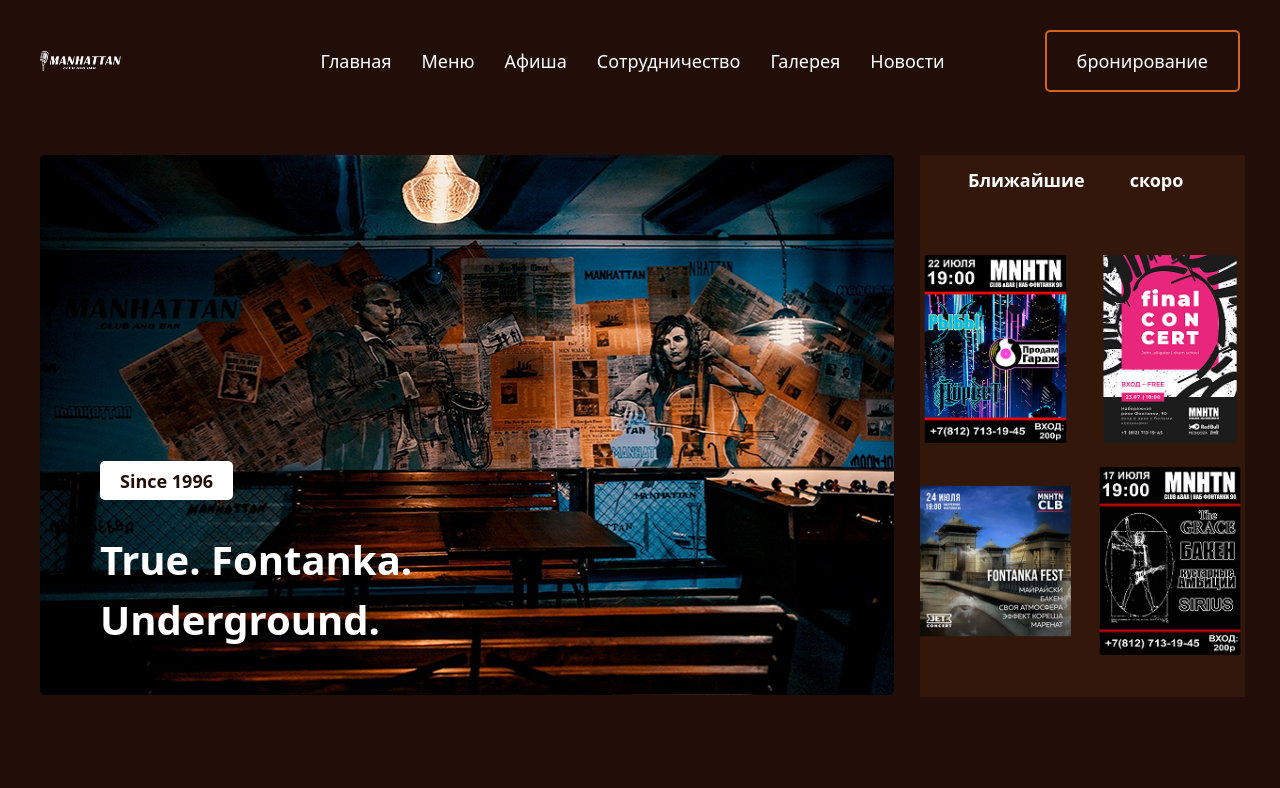
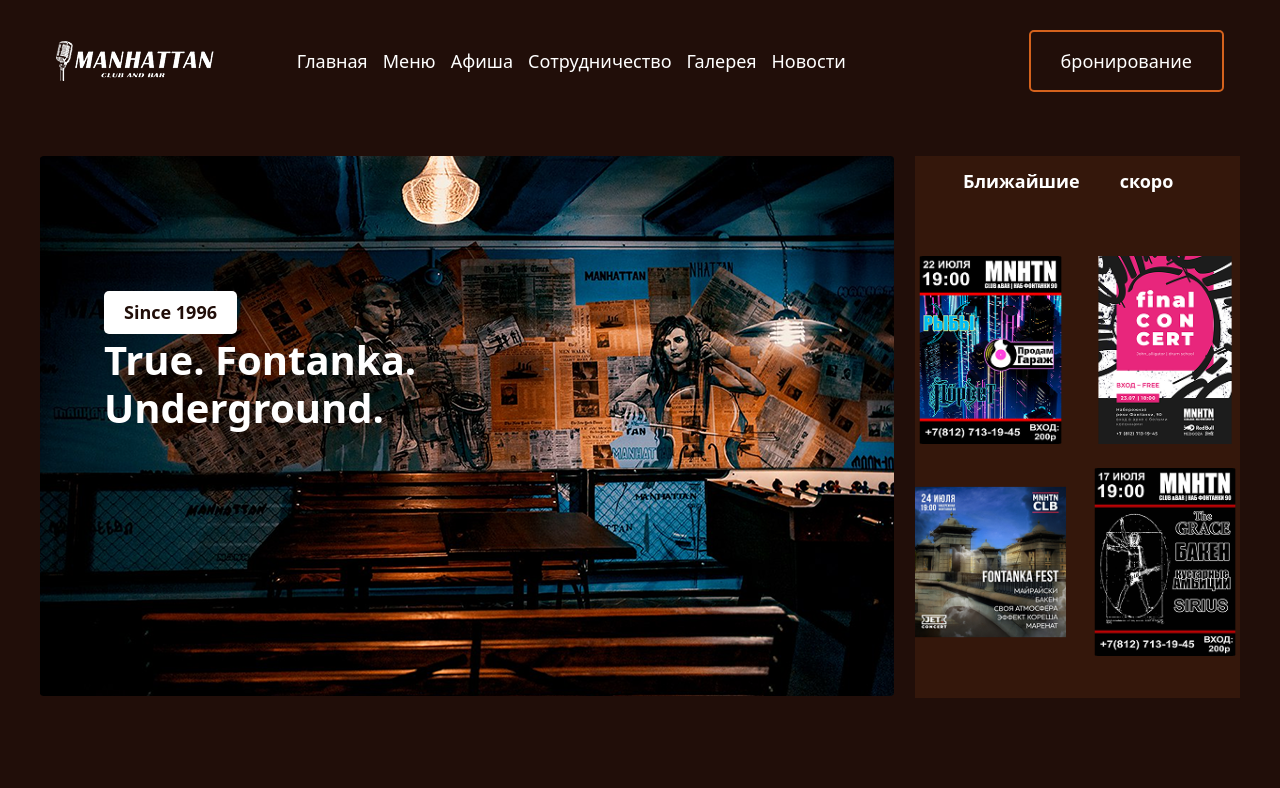
Before and after one commit to ikromovShahriyor/Templates, a website: page index.html in a window 1280 px wide. Shown: the top 788 px of the page. Drawn offline with Linux system fonts and the light colour scheme.

Commit message:
Project Media

```diff
--- a/index.html
+++ b/index.html
@@ -6,7 +6,7 @@
     <meta name="viewport" content="width=device-width, initial-scale=1.0">
     <title>Document</title>
     <link rel="stylesheet" href="./src/output.css">
-    <link rel="stylesheet" href="https://cdnjs.cloudflare.com/ajax/libs/font-awesome/6.5.1/css/all.min.css"/>
+    <link rel="stylesheet" href="https://cdnjs.cloudflare.com/ajax/libs/font-awesome/6.5.1/css/all.min.css" />
 
 
 </head>
@@ -17,38 +17,42 @@
     <header>
 
         <!-- nav start -->
-        <nav class="max-w-[1200px] w-[100%] mx-auto">
-            <div class="mt-[30px] flex justify-center items-center">
+        <nav class="max-w-[1200px] w-full mx-auto px-4">
+            <div class="mt-[30px] flex flex-col lg:flex-row justify-center lg:justify-between items-center">
+                <!-- LOGO -->
                 <div>
                     <img src="./img/logo.png" alt="">
                 </div>
-                <div class="ml-[200px]">
-                    <ul class="flex flex-nowrap gap-[30px] text-white">
-                        <a href="./index.html"
-                            class="text-white text-lg font-normal duration-[0.5s] hover:text-[#D5621D]">Главная</a>
-                        <a href="./menu.html"
-                            class="text-white text-lg font-normal duration-[0.5s] hover:text-[#D5621D]">Меню</a>
-                        <a href="./afisha.html"
-                            class="text-white text-lg font-normal duration-[0.5s] hover:text-[#D5621D]">Афиша</a>
+
+                <!-- MENU -->
+                <div class="flex flex-col sm:flex-row">
+                    <ul class="flex flex-col sm:flex-row gap-[15px] text-white">
+                        <a href="./index.html" class="text-lg duration-[0.5s] hover:text-[#D5621D]">Главная</a>
+                        <a href="./menu.html" class="text-lg duration-[0.5s] hover:text-[#D5621D]">Меню</a>
+                        <a href="./afisha.html" class="text-lg duration-[0.5s] hover:text-[#D5621D]">Афиша</a>
                         <a href="./Hamkorlik.html"
-                            class="text-white text-lg font-normal duration-[0.5s] hover:text-[#D5621D]">Сотрудничество</a>
-                        <a href="./gallery.html"
-                            class="text-white text-lg font-normal duration-[0.5s] hover:text-[#D5621D]">Галерея</a>
-                        <a href="./news.html"
-                            class="text-white text-lg font-normal duration-[0.5s] hover:text-[#D5621D]">Новости</a>
+                            class="text-lg duration-[0.5s] hover:text-[#D5621D]">Сотрудничество</a>
+                        <a href="./gallery.html" class="text-lg duration-[0.5s] hover:text-[#D5621D]">Галерея</a>
+                        <a href="./news.html" class="text-lg duration-[0.5s] hover:text-[#D5621D]">Новости</a>
                     </ul>
                 </div>
-                <div class=" ml-[100px] flex justify-center items-center  ">
-                    <a href="" class="inline-flex justify-center items-center
-            text-white font-normal text-lg
+
+
+
+                <!-- BUTTON -->
+                <div class="mt-4 lg:mt-0 lg:ml-[100px] flex justify-center items-center">
+                    <a href="#" class="inline-flex justify-center items-center
+                text-white text-lg
                 border-2 border-[#D5621D] rounded-[5px]
-            px-[30px] py-[15px] duration-[0.5s] hover:bg-[#D5621D]">
+                px-[30px] py-[15px] duration-[0.5s]
+                hover:bg-[#D5621D]">
                         бронирование
                     </a>
                 </div>
 
             </div>
         </nav>
+
         <!-- nav end -->
 
     </header>
@@ -60,55 +64,56 @@
     <main>
         <!-- sections start -->
 
-        <section class="max-w-[1200px] w-[100%] mx-auto mt-[63px]">
-            <div>
-                <div>
-                    <div class="relative">
-                        <img src="./img/bg fon.png" alt="" class="w-[854px] h-[540px]">
+        <section class="max-w-[1200px] w-full mx-auto mt-16 px-4 sm:px-0">
+            <div class="relative flex flex-col sm:flex-row sm:items-start sm:justify-between">
+
+                <!-- Background + Text -->
+                <div class="sm:w-[854px] relative sm:block hidden">
+                    <img src="./img/bg fon.png" alt="" class="w-full sm:w-[854px] h-auto sm:h-[540px] object-cover">
+                    <a href=""
+                        class="absolute duration-[0.5s] top-1/4 left-4 sm:left-16 font-bold text-[18px] text-[#210E09] bg-white rounded-[5px] pt-2 pr-5 pb-2 pl-5 hover:bg-[#210E09] hover:text-white">Since
+                        1996</a>
+                    <h1
+                        class="absolute top-1/3 left-4 sm:left-16 font-bold text-[32px] sm:text-[40px] text-white leading-[1.2]">
+                        True. Fontanka. <br> Underground.
+                    </h1>
                 </div>
-                    <div class="absolute mt-[-225px] ml-[60px]">
-                        <a href="" class="font-bold text-[18px] text-[#210E09] leading-5 bg-white rounded-[5px] pt-2 pr-[20px] pb-[7px]
-                        pl-[20px] duration-[0.5s] hover:bg-[#210E09] hover:text-white">Since 1996</a>
+
+                <!-- Cards -->
+                <div class="bg-[#D5621D1A] w-full sm:w-[325px] sm:h-[542px] mt-8 sm:mt-0 relative">
+                    <div class="flex space-x-10 absolute top-3 left-3 sm:left-12">
+                        <h2 class="font-bold text-lg text-white leading-[150%] tracking-[5%]">Ближайшие</h2>
+                        <h2 class="font-bold text-lg text-white leading-[150%] tracking-[5%]">скоро</h2>
                     </div>
-                    <div class="absolute ml-[60px] mt-[-165px]">
-                        <h1 class="font-bold space-y-[40px] text-[40px] text-white leading-150%">True. Fontanka. <br>
-                            Underground. </h1>
+                    <div class="grid grid-cols-2 gap-4 sm:gap-6 mt-32 sm:mt-[100px] px-3 sm:px-0">
+                        <img src="./img/card1.png" alt="" class="object-cover rounded-lg">
+                        <img src="./img/card2.png" alt="" class="object-cover rounded-lg">
+                        <img src="./img/card3.png" alt="" class="object-cover rounded-lg">
+                        <img src="./img/card4.png" alt="" class="object-cover rounded-lg">
                     </div>
                 </div>
 
-                <div class="bg-[#D5621D1A] w-[325px] h-[542px] ml-[880px] my-[-540px] relative">
-                    <div class="flex ml-[48px] mt-[12px] absolute">
-                        <h2 class="font-bold text-lg text-[#FFFFFF] leading-[150%] tracking-[5%]">Ближайшие</h2>
-                        <h2 class="font-bold text-lg text-[#FFFFFF] leading-[150%] tracking-[5%] ml-[45px]">скоро</h2>
-                    </div>
-                    <div class="grid grid-cols-2 gap-6 absolute mt-[100px]">
-
-                        <img src="./img/card1.png" alt="" class=" object-cover rounded-lg">
-                        <img src="./img/card2.png" alt="" class=" object-cover rounded-lg">
-                        <img src="./img/card3.png" alt="" class=" object-cover rounded-lg">
-                        <img src="./img/card4.png" alt="" class=" object-cover rounded-lg">
-
-                    </div>
-                </div>
             </div>
         </section>
+
+
 
         <!-- sections end -->
 
         <!-- section 2 start -->
 
         <section class="max-w-[1200px] w-[100%] mx-auto mt-[63px]">
-            <div class="relative">
-                <div class="mt-[700px] ml-[500px]">
+            <div class="relative mt-[-600px]">
+                <div class="mt-[700px] text-center sm:">
                     <div>
                         <a href="" class="font-bold text-[14px] leading-150% tracking-5% text-[#210E09] bg-white rounded-[5px]
                         pt-[10px] pr-[20px] pb-[9px] pl-[20px]">Top “Manhattan” menu</a>
                     </div>
-                    <div class="ml-[40px] mt-[40px]">
+                    <div class="mt-[40px]">
                         <h1 class="font-bold text-white text-[40px] leading-150% tracking-5%">Кухня</h1>
                     </div>
                 </div>
-
+                <div class="flex flex-col sm:flex-row sm:flex-wrap gap-6 px-4 sm:px-0">
                     <div class="ml-[100px] mt-[80px]">
 
                         <div>
@@ -118,8 +123,10 @@
                                 <h2 class="border-2 border-orange-500 text-white px-5 py-2 rounded-lg duration-[0.5s] font-semibold ml-[65px]
                             hover:bg-orange-500">550 ₽ </h2>
                             </div>
-                        <p class="font-normal text-[14px] leading-150% text-[#D5621D] ml-[130px] mt-[-10px]">200 гр</p>
-                        <p class="text-white font-semibold text-[14px] leading-150% ml-[130px] mt-[10px]">Placerat id
+                            <p class="font-normal text-[14px] leading-150% text-[#D5621D] ml-[130px] mt-[-10px]">200 гр
+                            </p>
+                            <p class="text-white font-semibold text-[14px] leading-150% ml-[130px] mt-[10px]">Placerat
+                                id
                                 auctor nunc id vel vel curabitur. <br> Urna fames maecenas leo elit diam nibh elit.</p>
                         </div>
 
@@ -130,8 +137,10 @@
                                 <h2 class="border-2 border-orange-500 text-white px-5 py-2 rounded-lg duration-[0.5s] font-semibold ml-[65px]
                             hover:bg-orange-500">550 ₽ </h2>
                             </div>
-                        <p class="font-normal text-[14px] leading-150% text-[#D5621D] ml-[130px] mt-[-10px]">400 гр</p>
-                        <p class="text-white font-semibold text-[14px] leading-150% ml-[130px] mt-[10px]">Pharetra morbi
+                            <p class="font-normal text-[14px] leading-150% text-[#D5621D] ml-[130px] mt-[-10px]">400 гр
+                            </p>
+                            <p class="text-white font-semibold text-[14px] leading-150% ml-[130px] mt-[10px]">Pharetra
+                                morbi
                                 purus hendrerit risus vel <br> consequat nunc, sed. Pharetra nulla imperdiet.</p>
                         </div>
 
@@ -142,7 +151,8 @@
                                 <h2 class="border-2 border-orange-500 text-white px-5 py-2 rounded-lg duration-[0.5s] font-semibold ml-[65px]
                             hover:bg-orange-500">550 ₽ </h2>
                             </div>
-                        <p class="font-normal text-[14px] leading-150% text-[#D5621D] ml-[130px] mt-[-10px]">300 гр</p>
+                            <p class="font-normal text-[14px] leading-150% text-[#D5621D] ml-[130px] mt-[-10px]">300 гр
+                            </p>
                             <p class="text-white font-semibold text-[14px] leading-150% ml-[130px] mt-[10px]">In mauris,
                                 elit nisl sed. Nulla accumsan <br> vestibulum sed velit sagittis quis accumsan.</p>
                         </div>
@@ -154,15 +164,17 @@
                                 <h2 class="border-2 border-orange-500 text-white px-5 py-2 rounded-lg duration-[0.5s] font-semibold ml-[65px]
                             hover:bg-orange-500">550 ₽ </h2>
                             </div>
-                        <p class="font-normal text-[14px] leading-150% text-[#D5621D] ml-[130px] mt-[-10px]">100 гр</p>
+                            <p class="font-normal text-[14px] leading-150% text-[#D5621D] ml-[130px] mt-[-10px]">100 гр
+                            </p>
                             <p class="text-white font-semibold text-[14px] leading-150% ml-[130px] mt-[10px]">In cras
-                            pharetra aliquet laoreet. Lectus nisi <br> ante felis quam pharetra in maecenas ut felis.
+                                pharetra aliquet laoreet. Lectus nisi <br> ante felis quam pharetra in maecenas ut
+                                felis.
                             </p>
                         </div>
 
                     </div>
 
-                <div class="ml-[650px] mt-[-590px]">
+                    <div class="ml-[100px] mt-[90px]">
 
                         <div>
                             <img src="./img/menu card5.png" alt="">
@@ -171,8 +183,10 @@
                                 <h2 class="border-2 border-orange-500 text-white px-5 py-2 rounded-lg duration-[0.5s] font-semibold ml-[65px]
                             hover:bg-orange-500">550 ₽ </h2>
                             </div>
-                        <p class="font-normal text-[14px] leading-150% text-[#D5621D] ml-[130px] mt-[-10px]">600 гр</p>
-                        <p class="text-white font-semibold text-[14px] leading-150% ml-[130px] mt-[10px]">Elit imperdiet
+                            <p class="font-normal text-[14px] leading-150% text-[#D5621D] ml-[130px] mt-[-10px]">600 гр
+                            </p>
+                            <p class="text-white font-semibold text-[14px] leading-150% ml-[130px] mt-[10px]">Elit
+                                imperdiet
                                 faucibus euismod tortor risus <br> volutpat molestie morbi sed. Porta ac eu.</p>
                         </div>
 
@@ -183,8 +197,10 @@
                                 <h2 class="border-2 border-orange-500 text-white px-5 py-2 rounded-lg duration-[0.5s] font-semibold ml-[65px]
                             hover:bg-orange-500">550 ₽ </h2>
                             </div>
-                        <p class="font-normal text-[14px] leading-150% text-[#D5621D] ml-[130px] mt-[-10px]">200 гр</p>
-                        <p class="text-white font-semibold text-[14px] leading-150% ml-[130px] mt-[10px]">Leo in arcu in
+                            <p class="font-normal text-[14px] leading-150% text-[#D5621D] ml-[130px] mt-[-10px]">200 гр
+                            </p>
+                            <p class="text-white font-semibold text-[14px] leading-150% ml-[130px] mt-[10px]">Leo in
+                                arcu in
                                 gravida vivamus scelerisque non. <br> Euismod nec amet amet egestas nisl iaculis.</p>
                         </div>
 
@@ -195,8 +211,10 @@
                                 <h2 class="border-2 border-orange-500 text-white px-5 py-2 rounded-lg duration-[0.5s] font-semibold ml-[65px]
                             hover:bg-orange-500">550 ₽ </h2>
                             </div>
-                        <p class="font-normal text-[14px] leading-150% text-[#D5621D] ml-[130px] mt-[-10px]">500 гр</p>
-                        <p class="text-white font-semibold text-[14px] leading-150% ml-[130px] mt-[10px]">Duis quisque
+                            <p class="font-normal text-[14px] leading-150% text-[#D5621D] ml-[130px] mt-[-10px]">500 гр
+                            </p>
+                            <p class="text-white font-semibold text-[14px] leading-150% ml-[130px] mt-[10px]">Duis
+                                quisque
                                 tristique nulla cursus justo, etiam <br> viverra nulla cras. Consectetur eget augue.</p>
                         </div>
 
@@ -207,19 +225,22 @@
                                 <h2 class="border-2 border-orange-500 text-white px-5 py-2 rounded-lg duration-[0.5s] font-semibold ml-[65px]
                             hover:bg-orange-500">550 ₽ </h2>
                             </div>
-                        <p class="font-normal text-[14px] leading-150% text-[#D5621D] ml-[130px] mt-[-10px]">300 гр</p>
-                        <p class="text-white font-semibold text-[14px] leading-150% ml-[130px] mt-[10px]">Integer dolor
+                            <p class="font-normal text-[14px] leading-150% text-[#D5621D] ml-[130px] mt-[-10px]">300 гр
+                            </p>
+                            <p class="text-white font-semibold text-[14px] leading-150% ml-[130px] mt-[10px]">Integer
+                                dolor
                                 et sed tempus non. Adipiscing <br> viverra in viverra quisque pretium. Commodo.
                             </p>
                         </div>
 
+                    </div>
                 </div>
 
                 <button class="absolute left-6 top-1/2 -translate-y-1/2
          bg-orange-500 hover:bg-orange-600
          w-12 h-12 rounded-xl
          flex items-center justify-center
-         text-white text-2xl mt-[89px]">
+         text-white text-2xl mt-[89px] sm:block hidden">
                     ‹
                 </button>
 
@@ -227,15 +248,18 @@
          bg-orange-500 hover:bg-orange-600
          w-12 h-12 rounded-xl
          flex items-center justify-center
-         text-white text-2xl mt-[89px]  ">
+         text-white text-2xl mt-[89px]  sm:block hidden">
                     ›
                 </button>
             </div>
-            <div class="absolute mt-[100px]">
-                <a href="./menu.html"
-                    class="font-bold text-[18px] leading-150% tracking-5% duration-[0.5s] bg-[#D5621D] rounded-[5px] pt-[15px] pl-[30px] pr-[30px] pb-[15px] gap-10 text-white ml-[500px] hover:bg-[#210E09] hover:border-2 border-[#D5621D]">все
-                    меню</a>
+            <div class="absolute mt-[100px] w-full flex justify-center lg:ml-[-200px]">
+                <a href="./menu.html" class="font-bold text-[18px] leading-[150%] tracking-[5%] duration-500 bg-[#D5621D] rounded-[5px]
+              py-[15px] px-[30px] text-white hover:bg-[#210E09] hover:border-2 border-[#D5621D]
+              sm:ml-0 sm:text-[16px] md:text-[18px] lg:text-[20px]">
+                    все меню
+                </a>
             </div>
+
         </section>
 
         <!-- section 2 end -->
@@ -561,13 +585,15 @@
                 <div>
                     <h2 class="font-bold text-[18px] leading-150% tracking-5% text-[#FFFFFF] uppercase">
                         директор</h2>
-                <p class="font-normal text-[14px] leading-150% text-white mt-[20px]">Лидия Эмильевна, +7(921) 963-55-50
+                    <p class="font-normal text-[14px] leading-150% text-white mt-[20px]">Лидия Эмильевна, +7(921)
+                        963-55-50
                     </p>
                 </div>
                 <div>
                     <h2 class="font-bold text-[18px] leading-150% tracking-5% text-[#FFFFFF] mt-[35px] uppercase">
                         арт-директор</h2>
-                <p class="font-normal text-[14px] leading-150% text-white mt-[20px]">Илиния Ионашко, +7(981) 989-43-30
+                    <p class="font-normal text-[14px] leading-150% text-white mt-[20px]">Илиния Ионашко, +7(981)
+                        989-43-30
                     </p>
                 </div>
                 <div class="ml-[400px] mt-[-635px]">
@@ -578,5 +604,7 @@
     </footer>
 
     <!-- Footer end -->
+
 </body>
+
 </html>
```
Also changed, not shown: src/output.css. Lines whose indentation alone changed are shown as unchanged.
